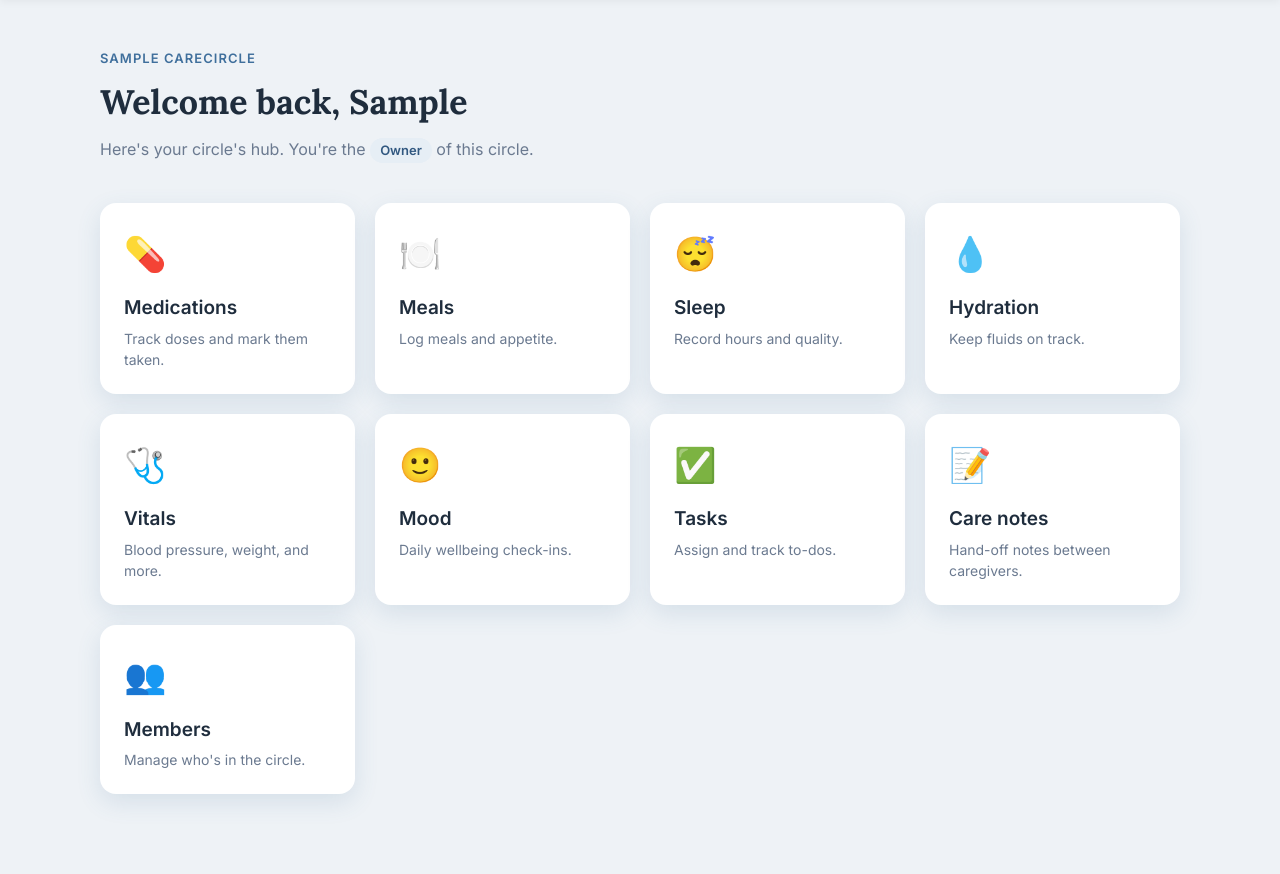
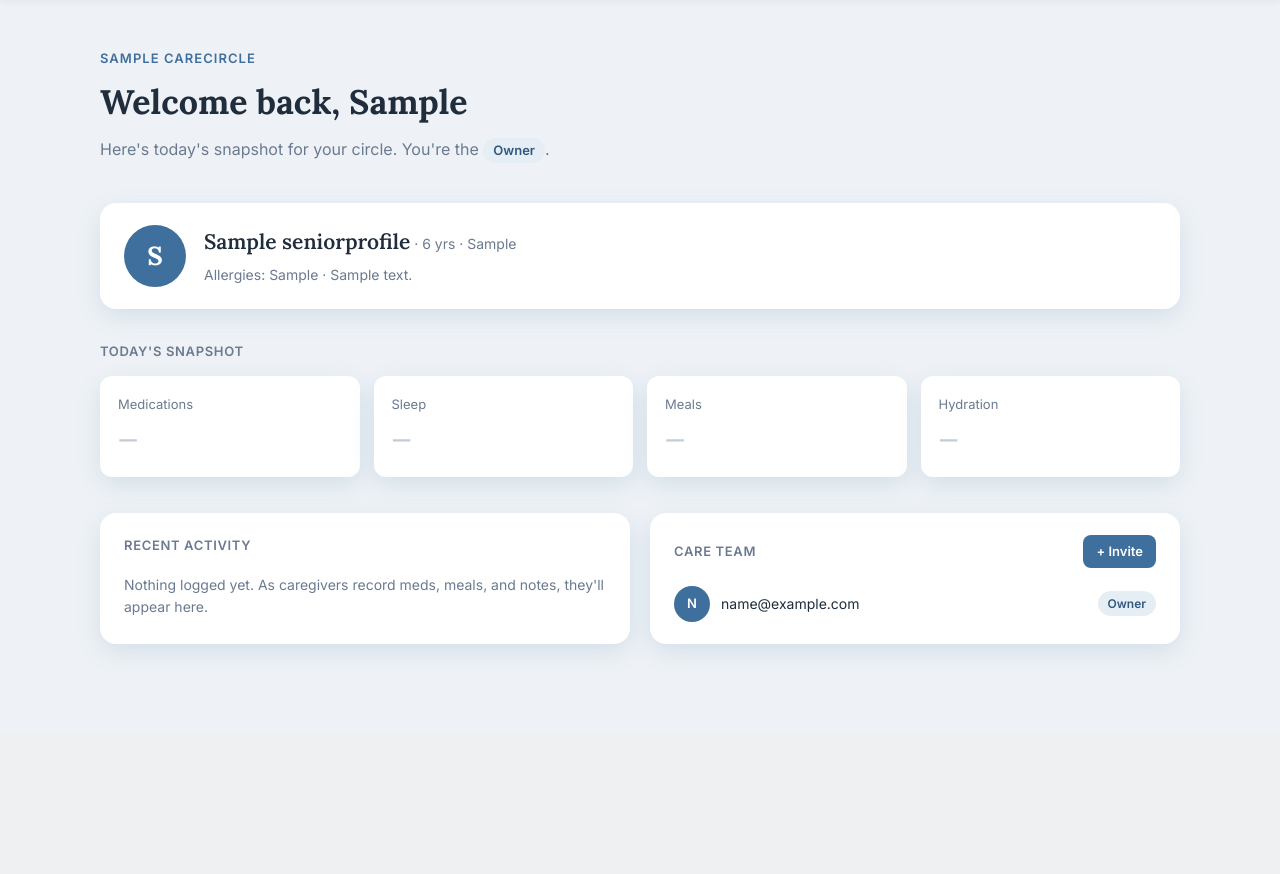
Before and after one commit to Sanchitbhadani-1/Care-Circle-App, a Django app: page /dashboard/ in a window 1280 px wide. Shown: the part 68-942 px from the top of the page. After the commit the page ends 720 px from the top, so only its background shows below. Run offline with Django 5.2, Linux system fonts and the light colour scheme; a user stored in the database is signed in; tables that the repository leaves empty hold one stand-in row (values such as "Sample post").

Commit message:
Made dashboard page much better

```diff
--- a/circles/templates/circles/dashboard.html
+++ b/circles/templates/circles/dashboard.html
@@ -30,68 +30,64 @@
         <p class="app-eyebrow">{{ circle.name }}</p>
         <h1 class="app-welcome">Welcome back, {{ user.first_name|default:user.email }}</h1>
         <p class="app-sub">
-            Here's your circle's hub. You're the
-            <span class="role-badge">{{ my_role|title }}</span> of this circle.
+            Here's today's snapshot for your circle. You're the
+            <span class="role-badge">{{ my_role|title }}</span>.
         </p>
 
-        <!-- Module hub: each card links to a section we'll build next -->
-        <div class="module-grid">
+        <!-- Senior summary: who this circle is caring for -->
+        {% if senior %}
+        <section class="senior-card">
+            <div class="senior-avatar">{{ senior.name|slice:":1"|upper }}</div>
+            <div class="senior-info">
+                <div class="senior-name">{{ senior.name }}<span class="senior-meta">{% if senior.age %} &middot; {{ senior.age }} yrs{% endif %}{% if senior.relationship %} &middot; {{ senior.relationship }}{% endif %}</span></div>
+                <div class="senior-facts">{% if senior.allergies %}Allergies: {{ senior.allergies }}{% else %}No allergies on file{% endif %}{% if senior.about %} &middot; {{ senior.about }}{% endif %}</div>
+            </div>
+        </section>
+        {% else %}
+        <section class="senior-card senior-card--empty">
+            <div class="senior-info">
+                <div class="senior-name">No senior added yet</div>
+                <div class="senior-facts">Add the person this circle is here to care for.</div>
+            </div>
+            <a class="app-chip" href="#">Add senior</a>
+        </section>
+        {% endif %}
 
-            <a class="module-card" href="#">
-                <span class="module-card__icon">💊</span>
-                <span class="module-card__title">Medications</span>
-                <span class="module-card__desc">Track doses and mark them taken.</span>
-            </a>
+        <!-- Today's snapshot: values light up as the trackers get built -->
+        <p class="dash-label">Today's snapshot</p>
+        <div class="snapshot">
+            <div class="snap-tile"><div class="snap-label">Medications</div><div class="snap-value snap-value--empty">—</div></div>
+            <div class="snap-tile"><div class="snap-label">Sleep</div><div class="snap-value snap-value--empty">—</div></div>
+            <div class="snap-tile"><div class="snap-label">Meals</div><div class="snap-value snap-value--empty">—</div></div>
+            <div class="snap-tile"><div class="snap-label">Hydration</div><div class="snap-value snap-value--empty">—</div></div>
+        </div>
 
-            <a class="module-card" href="#">
-                <span class="module-card__icon">🍽️</span>
-                <span class="module-card__title">Meals</span>
-                <span class="module-card__desc">Log meals and appetite.</span>
-            </a>
+        <!-- Recent activity + Care team -->
+        <div class="dash-cols">
 
-            <a class="module-card" href="#">
-                <span class="module-card__icon">😴</span>
-                <span class="module-card__title">Sleep</span>
-                <span class="module-card__desc">Record hours and quality.</span>
-            </a>
+            <section class="panel">
+                <div class="panel-head"><span class="panel-title">Recent activity</span></div>
+                <p class="empty-state">Nothing logged yet. As caregivers record meds, meals, and notes, they'll appear here.</p>
+            </section>
 
-            <a class="module-card" href="#">
-                <span class="module-card__icon">💧</span>
-                <span class="module-card__title">Hydration</span>
-                <span class="module-card__desc">Keep fluids on track.</span>
-            </a>
-
-            <a class="module-card" href="#">
-                <span class="module-card__icon">🩺</span>
-                <span class="module-card__title">Vitals</span>
-                <span class="module-card__desc">Blood pressure, weight, and more.</span>
-            </a>
-
-            <a class="module-card" href="#">
-                <span class="module-card__icon">🙂</span>
-                <span class="module-card__title">Mood</span>
-                <span class="module-card__desc">Daily wellbeing check-ins.</span>
-            </a>
-
-            <a class="module-card" href="#">
-                <span class="module-card__icon">✅</span>
-                <span class="module-card__title">Tasks</span>
-                <span class="module-card__desc">Assign and track to-dos.</span>
-            </a>
-
-            <a class="module-card" href="#">
-                <span class="module-card__icon">📝</span>
-                <span class="module-card__title">Care notes</span>
-                <span class="module-card__desc">Hand-off notes between caregivers.</span>
-            </a>
-
-            <a class="module-card" href="#">
-                <span class="module-card__icon">👥</span>
-                <span class="module-card__title">Members</span>
-                <span class="module-card__desc">Manage who's in the circle.</span>
-            </a>
+            <section class="panel">
+                <div class="panel-head">
+                    <span class="panel-title">Care team</span>
+                    <a class="app-chip" href="#">+ Invite</a>
+                </div>
+                <div class="member-list">
+                    {% for m in members %}
+                    <div class="member">
+                        <div class="member-avatar {% if m.role == 'owner' %}member-avatar--owner{% endif %}">{{ m.user.email|slice:":1"|upper }}</div>
+                        <div class="member-name">{{ m.user.email }}</div>
+                        <span class="member-role {% if m.role == 'owner' %}member-role--owner{% endif %}">{{ m.get_role_display }}</span>
+                    </div>
+                    {% endfor %}
+                </div>
+            </section>
 
         </div>
+
     </main>
 
 </body>
--- a/circles/views.py
+++ b/circles/views.py
@@ -2,7 +2,7 @@ from django.shortcuts import render
 
 from django.shortcuts import render, redirect
 from django.contrib.auth.decorators import login_required
-from .models import CareCircle, Membership
+from .models import CareCircle, Membership, SeniorProfile
 
 
 @login_required #Requires that the user is logged in
@@ -33,5 +33,7 @@ def dashboard(request):
     context = {
         "circle": circle,
         "my_role": membership.role,
+        "senior": SeniorProfile.objects.filter(circle=circle).first(),
+        "members": circle.memberships.all()
     }
     return render(request, "circles/dashboard.html", context)
--- a/static/css/style.css
+++ b/static/css/style.css
@@ -650,3 +650,175 @@ h1 { color: var(--primary); margin-top: 0; }
     font-size: 14px;
     line-height: 1.5;
 }
+
+/* ----- Dashboard: senior summary card ----- */
+.senior-card {
+    display: flex;
+    align-items: center;
+    gap: 18px;
+    background-color: var(--card-bg);
+    border-radius: var(--radius);
+    box-shadow: var(--shadow);
+    padding: 22px 24px;
+    margin-bottom: 32px;
+}
+.senior-card--empty { justify-content: space-between; }
+.senior-avatar {
+    width: 62px;
+    height: 62px;
+    border-radius: 50%;
+    background-color: var(--primary);
+    color: #fff;
+    display: flex;
+    align-items: center;
+    justify-content: center;
+    font-family: var(--font-head);
+    font-size: 26px;
+    font-weight: 700;
+    flex: 0 0 auto;
+}
+.senior-info { flex: 1; min-width: 0; }
+.senior-name {
+    font-family: var(--font-head);
+    font-size: 21px;
+    font-weight: 600;
+    color: var(--text);
+}
+.senior-meta {
+    font-family: var(--font-body);
+    font-size: 14px;
+    font-weight: 400;
+    color: var(--muted);
+}
+.senior-facts {
+    font-size: 14px;
+    color: var(--muted);
+    margin-top: 5px;
+}
+
+/* ----- Dashboard: today's snapshot tiles ----- */
+.dash-label {
+    text-transform: uppercase;
+    letter-spacing: 0.05em;
+    font-size: 13px;
+    font-weight: 600;
+    color: var(--muted);
+    margin: 0 0 14px 0;
+}
+.snapshot {
+    display: grid;
+    grid-template-columns: repeat(4, 1fr);
+    gap: 14px;
+    margin-bottom: 36px;
+}
+.snap-tile {
+    background-color: var(--card-bg);
+    border-radius: 12px;
+    box-shadow: var(--shadow);
+    padding: 18px;
+}
+.snap-label {
+    font-size: 13px;
+    color: var(--muted);
+    margin-bottom: 6px;
+}
+.snap-value {
+    font-family: var(--font-head);
+    font-size: 24px;
+    font-weight: 600;
+    color: var(--text);
+}
+.snap-value--empty { color: #c2ccd6; }
+
+/* ----- Dashboard: activity + care-team panels ----- */
+.dash-cols {
+    display: grid;
+    grid-template-columns: 1fr 1fr;
+    gap: 20px;
+}
+.panel {
+    background-color: var(--card-bg);
+    border-radius: var(--radius);
+    box-shadow: var(--shadow);
+    padding: 22px 24px;
+}
+.panel-head {
+    display: flex;
+    justify-content: space-between;
+    align-items: center;
+    margin-bottom: 18px;
+}
+.panel-title {
+    text-transform: uppercase;
+    letter-spacing: 0.05em;
+    font-size: 13px;
+    font-weight: 600;
+    color: var(--muted);
+}
+.app-chip {
+    display: inline-block;
+    background-color: var(--primary);
+    color: #fff;
+    font-size: 13px;
+    font-weight: 600;
+    padding: 6px 13px;
+    border-radius: 8px;
+    text-decoration: none;
+}
+.app-chip:hover { background-color: var(--primary-dark); }
+.empty-state {
+    font-size: 14px;
+    color: var(--muted);
+    line-height: 1.6;
+    margin: 0;
+}
+.member-list {
+    display: flex;
+    flex-direction: column;
+    gap: 14px;
+}
+.member {
+    display: flex;
+    align-items: center;
+    gap: 11px;
+}
+.member-avatar {
+    width: 36px;
+    height: 36px;
+    border-radius: 50%;
+    background-color: #8aa6bf;
+    color: #fff;
+    display: flex;
+    align-items: center;
+    justify-content: center;
+    font-size: 13px;
+    font-weight: 600;
+    flex: 0 0 auto;
+}
+.member-avatar--owner { background-color: var(--primary); }
+.member-name {
+    flex: 1;
+    font-size: 14px;
+    color: var(--text);
+    white-space: nowrap;
+    overflow: hidden;
+    text-overflow: ellipsis;
+}
+.member-role {
+    font-size: 12px;
+    font-weight: 600;
+    color: var(--muted);
+    background-color: var(--page-bg);
+    padding: 3px 10px;
+    border-radius: 999px;
+    white-space: nowrap;
+}
+.member-role--owner {
+    color: var(--primary-dark);
+    background-color: #e6eef5;
+}
+
+@media (max-width: 720px) {
+    .snapshot { grid-template-columns: repeat(2, 1fr); }
+    .dash-cols { grid-template-columns: 1fr; }
+}
```
